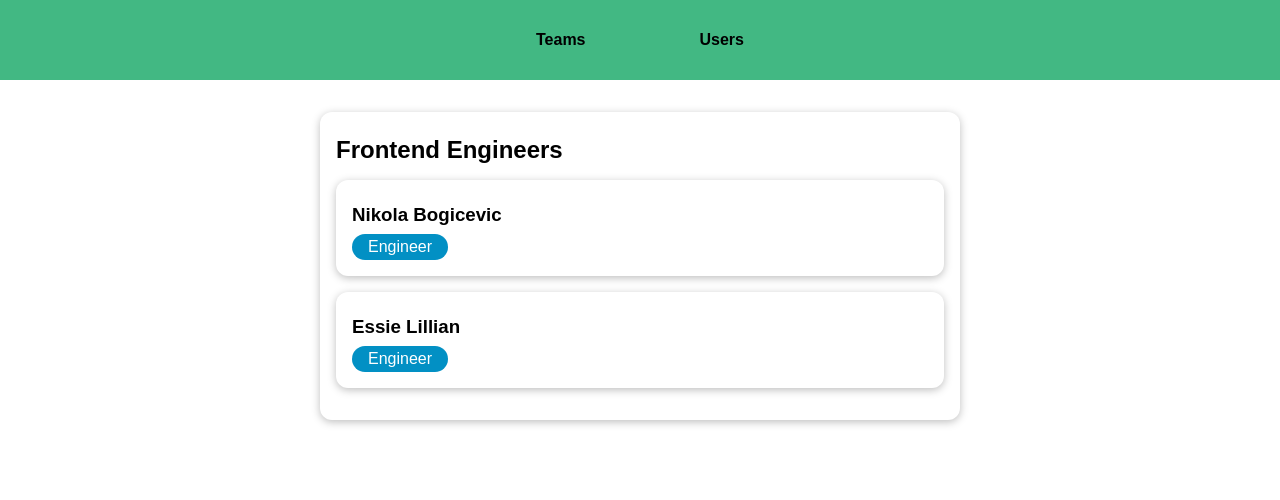
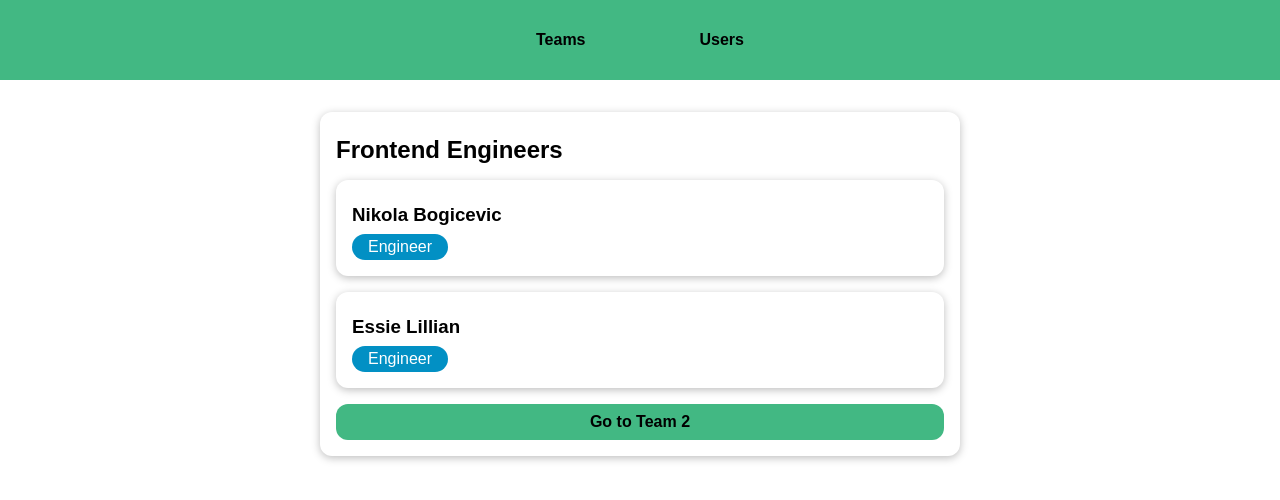
Before and after one commit to bognikk/VUE-teams-users-app, a Vue app: page /teams/t1 in a window 1280 px wide. Shown: the top 500 px of the page. Built offline with nearby package versions, Linux system fonts and the light colour scheme.

Commit message:
updating params data with watchers

```diff
--- a/src/components/teams/TeamMembers.vue
+++ b/src/components/teams/TeamMembers.vue
@@ -9,6 +9,7 @@
 				:role="member.role"
 			></user-item>
 		</ul>
+		<router-link to="/teams/t2">Go to Team 2</router-link>
 	</section>
 </template>
 
@@ -31,9 +32,10 @@ export default {
 			members: [],
 		};
 	},
-	created() {
+	methods: {
+		loadTeamMembers(route) {
 			// this.$route.path; // /temas/t1
-		const teamId = this.$route.params.teamId;
+			const teamId = route.params.teamId;
 			const selectedTeam = this.teams.find((team) => team.id === teamId);
 			const members = selectedTeam.members;
 			const selectedMembers = [];
@@ -41,9 +43,17 @@ export default {
 				const selectedUser = this.users.find((user) => user.id === member);
 				selectedMembers.push(selectedUser);
 			}
-
 			this.members = selectedMembers;
 			this.teamName = selectedTeam.name;
+		},
+	},
+	created() {
+		this.loadTeamMembers(this.$route);
+	},
+	watch: {
+		$route(newRoute) {
+			this.loadTeamMembers(newRoute);
+		},
 	},
 };
 </script>
@@ -65,5 +75,26 @@ section {
 		margin: 0;
 		padding: 0;
 	}
+
+	> a {
+		display: block;
+		width: 100%;
+		padding: 0.5rem 1.5rem;
+		margin: 1rem auto 0;
+		border: 1px solid transparent;
+		border-radius: 12px;
+		font-weight: 700;
+		color: #000;
+		background-color: #42b883;
+		text-decoration: none;
+		cursor: pointer;
+		text-align: center;
+
+		&:hover,
+		&:active {
+			background-color: #35495e;
+			color: #fff;
+		}
+	}
 }
 </style>
```
Lines whose indentation alone changed are shown as unchanged.
